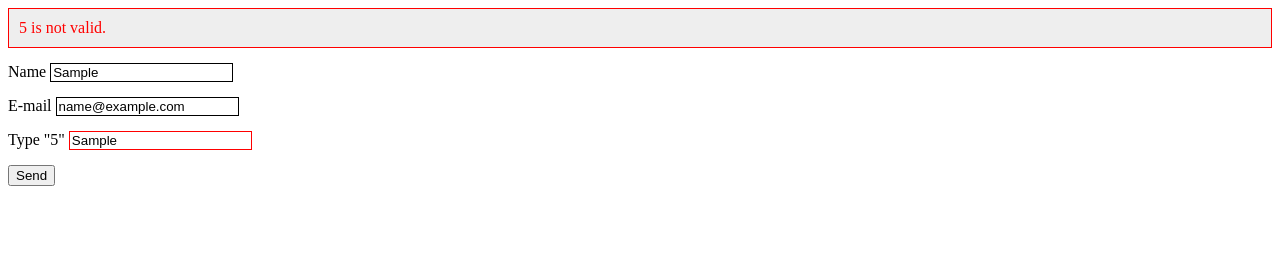
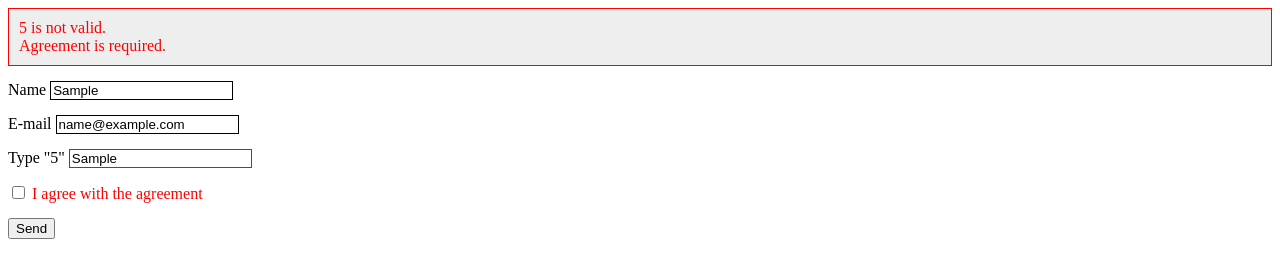
Before and after one commit to piwko28/ValidableForm, a website: page index.html in a window 1280 px wide. Both pictures are taken after typing "Sample", "name@example.com", "Sample" into the empty fields and a click on the input "Send". Drawn offline with nearby package versions, Linux system fonts and the light colour scheme; files that its build step writes are made by us from their sources.

Commit message:
Required and custom validators supports checkboxes

```diff
--- a/index.html
+++ b/index.html
@@ -23,6 +23,9 @@
 				<label for="custom">Type "5"</label>
 				<input type="text" name="custom" id="custom">
 			</div>
+			<div class="form-row">
+				<input type="checkbox" name="agreement" id="agreement"> <label for="agreement">I agree with the agreement</label>
+			</div>
 			<input type="submit" value="Send">
 		</div>
 
--- a/js/validators/custom.js
+++ b/js/validators/custom.js
@@ -7,6 +7,13 @@ function CustomValidator(name, element, fn) {
 }
 
 CustomValidator.prototype.validate = function() {
-	var value = this.element.value;
+	var tag = this.element.tagName.toLowerCase();
+	var type = this.element.type.toLowerCase();
+	var value;
+	if(tag === 'input' && type === 'checkbox') {
+		value = this.element.checked;
+	} else {
+		value = this.element.value;
+	}
 	return this.fn(value);
 };
--- a/js/validators/required.js
+++ b/js/validators/required.js
@@ -14,6 +14,8 @@ RequiredValidator.prototype.validate = function() {
 		if(this.element.value === "") {
 			result = false;
 		}
+	} else if(tag === 'input' && type === 'checkbox') {
+		result = this.element.checked;
 	}
 	return result;
 };
--- a/main.js
+++ b/main.js
@@ -3,6 +3,7 @@ var formContainer = document.one('#form');
 var surname = formContainer.one("#surname");
 var email = formContainer.one("#email");
 var custom = formContainer.one("#custom");
+var agreement = formContainer.one("#agreement");
 
 if(formContainer !== null) {
 	form = new ValidableForm(formContainer);
@@ -11,6 +12,7 @@ if(formContainer !== null) {
 	form.addValidator(new CustomValidator('5', custom, function(value) {
 		return value == 5;
 	}));
+	form.addValidator(new RequiredValidator('Agreement', agreement));
 	form.setErrorContainer(formContainer.one(".errors"));
 	form.watchButtons();
 }
--- a/style.css
+++ b/style.css
@@ -19,3 +19,7 @@ input[type=text] {
 input[type=text].error {
 	border-color : red;
 }
+
+input[type=checkbox].error + label {
+	color : red;
+}
```
Also changed, not shown: dist/main.js, dist/main.min.js.
